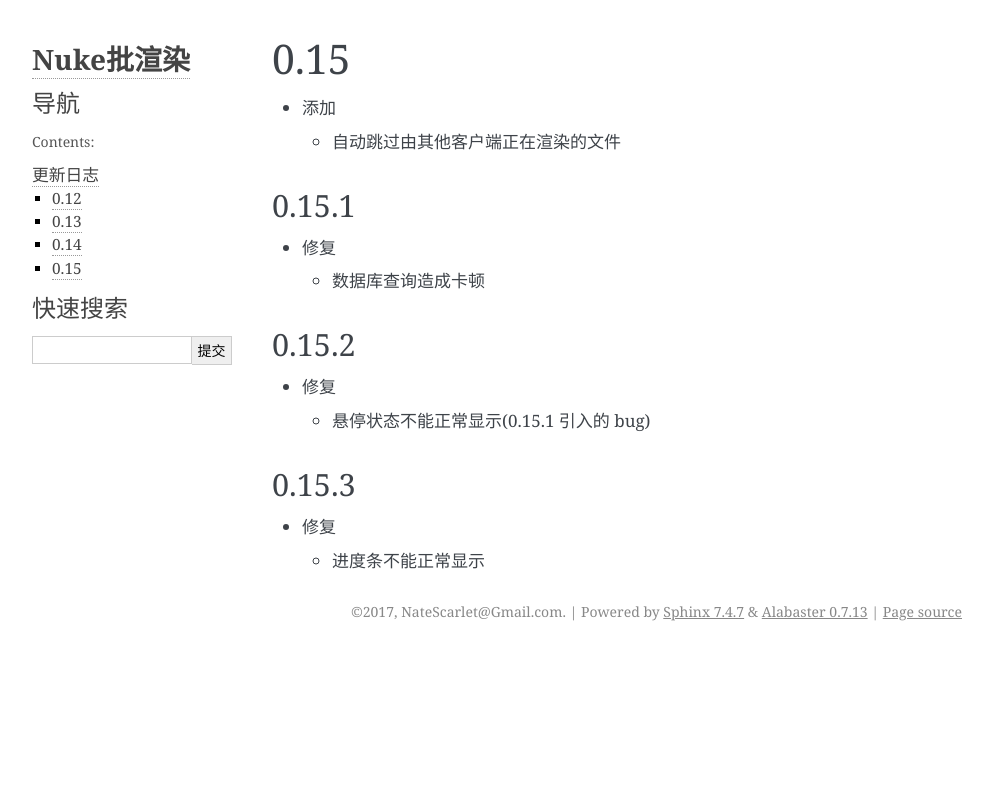
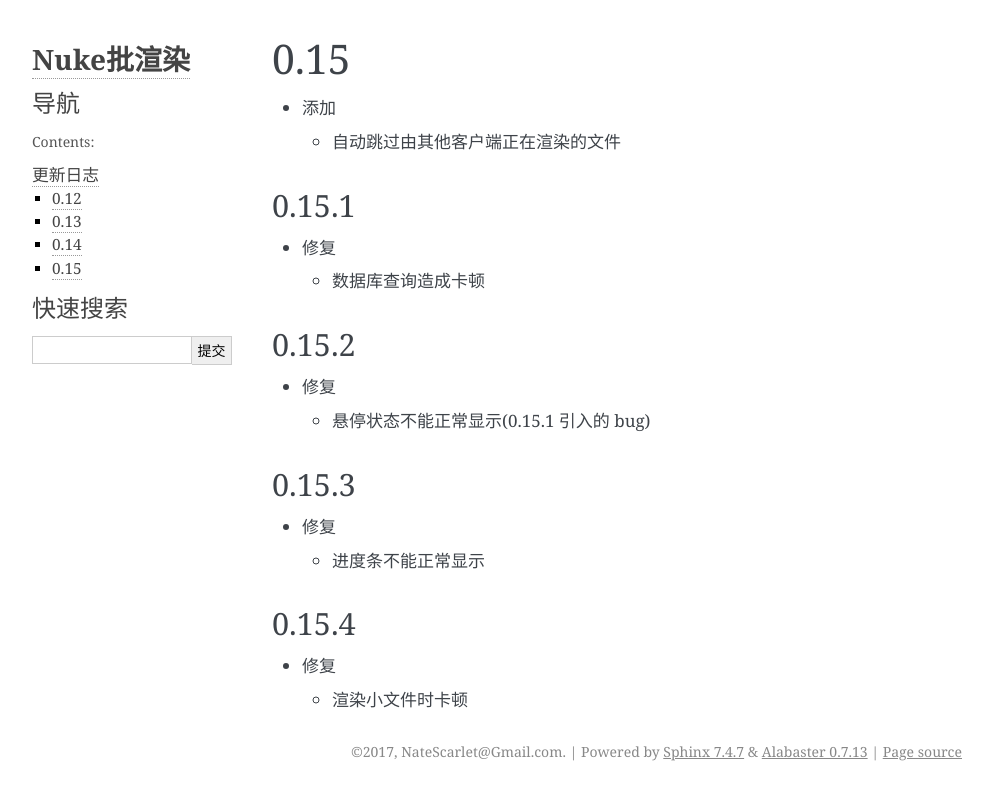
Before and after one commit to NateScarlet/NukeBatchRender, a Sphinx documentation site: the page built from Documentation/source/changelogs/005_0.15.md, in a window 1280 px wide. Shown: the top 800 px of the page, without its empty margins (148-1141 px from the left). Built offline with Sphinx 7.4.7, drawn with Linux system fonts in a browser that asks for light colours.

Commit message:
Bump version: 0.15.4

```diff
--- a/Documentation/source/changelogs/005_0.15.md
+++ b/Documentation/source/changelogs/005_0.15.md
@@ -21,3 +21,9 @@
 - 修复
 
   - 进度条不能正常显示
+
+## 0.15.4
+
+- 修复
+
+  - 渲染小文件时卡顿
--- a/lib/batchrender/__about__.py
+++ b/lib/batchrender/__about__.py
@@ -1,5 +1,5 @@
 # -*- coding=UTF-8 -*-
 """About info.  """
 
-__version__ = '0.15.3'
+__version__ = '0.15.4'
 __author__ = 'NateScarlet@Gmail.com'
```
